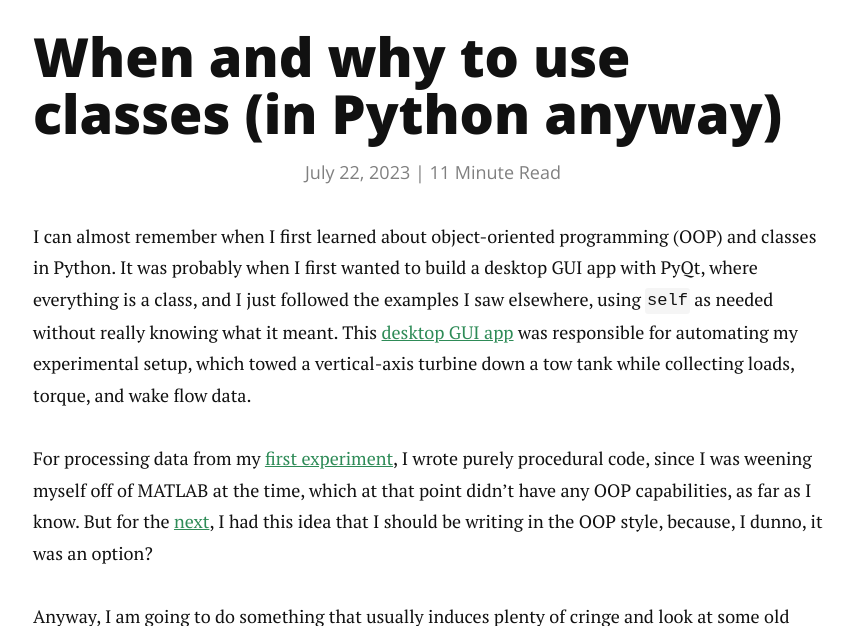
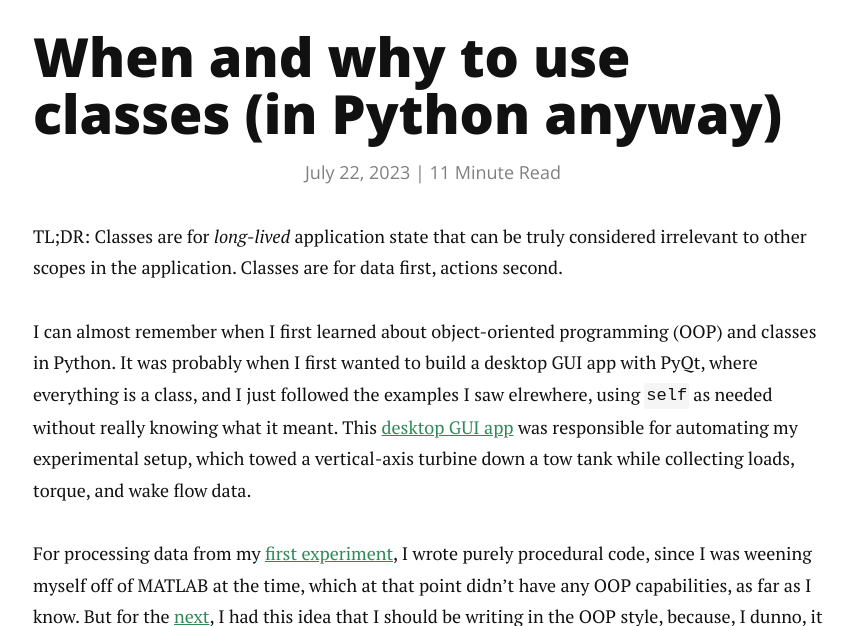
Before and after one commit to petebachant/petebachant.github.io, a Jekyll site: the page built from _posts/2023-07-22-when-and-why-classes.markdown, in a window 1280 px wide and 900 px high, cut to the strip 274-900 px from the top of the window. Shown: the whole strip, without its empty margins (207-1060 px from the left). Built offline with Jekyll 4.4.1, drawn with Linux system fonts in a browser that asks for light colours; nearby versions of some CDN libraries; comment, search, counter and statistics services are not loaded; some of the changed text lies outside the part shown.

Commit message:
Add some text

```diff
--- a/_posts/2023-07-22-when-and-why-classes.markdown
+++ b/_posts/2023-07-22-when-and-why-classes.markdown
@@ -4,11 +4,16 @@
 title: When and why to use classes (in Python anyway)
 ---
 
+TL;DR: Classes are for _long-lived_ application state
+that can be truly considered irrelevant to other scopes in
+the application.
+Classes are for data first, actions second.
+
 I can almost remember when I first learned about object-oriented programming
 (OOP) and classes in Python.
 It was probably when I first wanted to build a desktop GUI app with PyQt,
 where everything is a class, and I just followed the examples I saw
-elsewhere, using `self` as needed without really knowing what it meant.
+elrewhere, using `self` as needed without really knowing what it meant.
 This [desktop GUI app](https://github.com/petebachant/TurbineDAQ)
 was responsible for automating my experimental setup,
 which towed a vertical-axis turbine down a tow tank while collecting
@@ -281,3 +286,13 @@
 the data, rather than telling the data to mutate itself.
 
 ORM?
+
+Let's look at a trival example to show how classes can lead to
+unnecessary complexity.
+
+Imagine our program is supposed to calculate the area of various shapes.
+We could use classes.
+But we see classes are only actually useful if the shapes data
+is long-lived.
+
+TODO: Add some bad examples.
```
